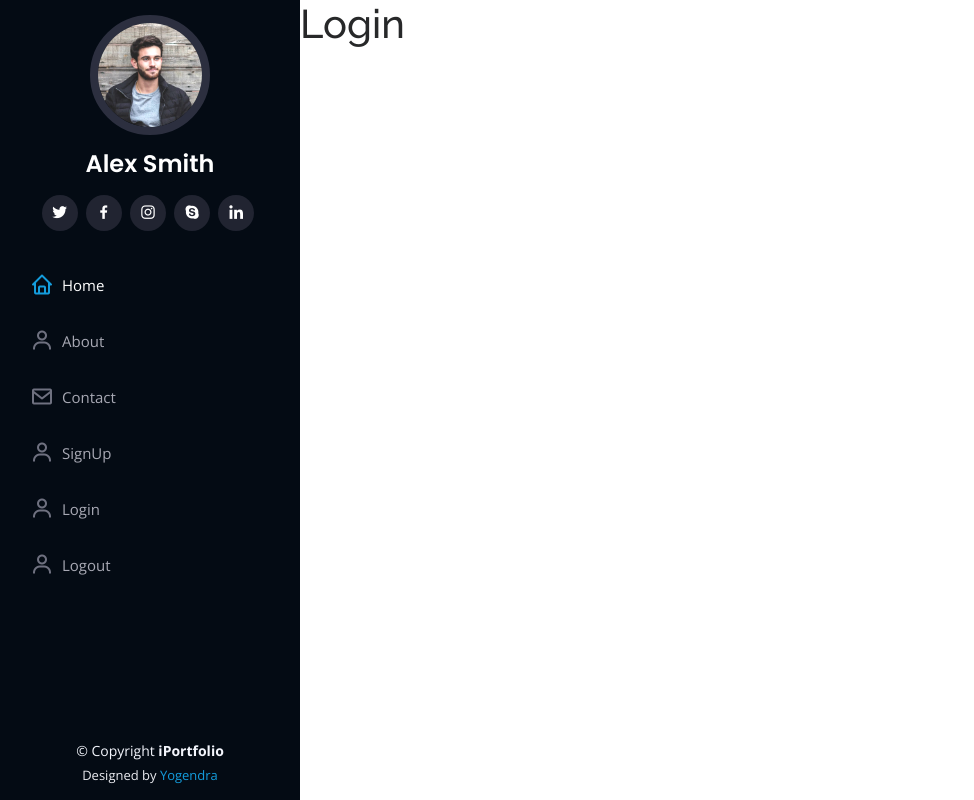
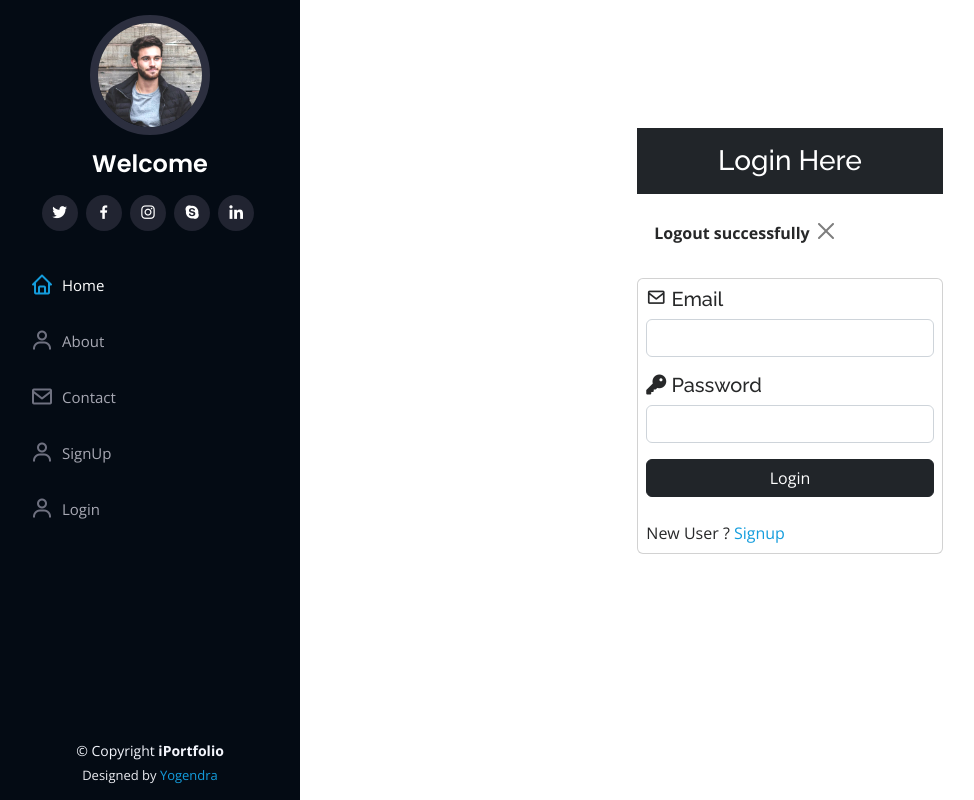
Before and after one commit to yogendradhami/portfolio_website, a Django app: page /authentication/logout/ in a window 1280 px wide. Shown: the whole page, without its empty margins (0-974 px from the left). Run offline with Django 4.2, Linux system fonts and the light colour scheme; some libraries are stand-ins or nearby versions.

Commit message:
authentication for login, signup and logout has been done successfully

```diff
--- a/portfolio_website/authapp/views.py
+++ b/portfolio_website/authapp/views.py
@@ -1,11 +1,45 @@
-from django.shortcuts import render
+from django.shortcuts import render,redirect
+from django.contrib.auth.models import User
+from django.contrib.auth import authenticate,login,logout
+from django.contrib import messages
 
 # Create your views here.
 def SignUp(request):
+    if request.method=='POST':
+        get_email=request.POST.get('email')
+        get_password=request.POST.get('pass1')
+        get_confirm_password=request.POST.get('pass2')
+        if get_password != get_confirm_password:
+            messages.info(request,'Password is not matching. Please try with new Password')
+            return redirect('/authentication/signup/')
+        try:
+            if User.objects.get(username=get_email):
+                messages.warning(request, "Email is taken")
+                return redirect('/authentication/login/')
+        except Exception as identifier:
+            pass
+        myuser=User.objects.create_user(get_email,get_email,get_password)
+        myuser.save()
+        messages.success(request, "User created successfully. Please login now!!")
+        return redirect('/authentication/login/')
+
     return render(request, 'authentication/signup.html')
 
 def Login(request):
+    if request.method == 'POST':
+        get_email=request.POST.get('email')
+        get_password=request.POST.get('password')
+        myuser=authenticate(username=get_email,password=get_password)
+
+        if myuser is not None:
+            login(request,myuser)
+            messages.success(request,"Login successfully")
+            return redirect('/')
+        else:
+            messages.error(request, "Invalid Credentials")
     return render(request, 'authentication/login.html')
 
 def Logout(request):
+    logout(request)
+    messages.success(request,"Logout successfully")
     return render(request, 'authentication/login.html')
--- a/portfolio_website/portfolio_website/settings.py
+++ b/portfolio_website/portfolio_website/settings.py
@@ -12,7 +12,7 @@ https://docs.djangoproject.com/en/4.1/ref/settings/
 
 from pathlib import Path
 import os
-from django.contrib import messages
+from django.contrib import  messages
 
 
 # Build paths inside the project like this: BASE_DIR / 'subdir'.
--- a/portfolio_website/templates/authentication/login.html
+++ b/portfolio_website/templates/authentication/login.html
@@ -1,9 +1,70 @@
 {% extends 'basic.html' %}
 
+{% load static %}
+
 {% block title %}
-    Login
+
+Login
+
 {% endblock title %}
 
+{% block stylecss %}
+
+<link rel="stylesheet" href="https://cdnjs.cloudflare.com/ajax/libs/font-awesome/6.3.0/css/all.min.css" integrity="sha512-SzlrxWUlpfuzQ+pcUCosxcglQRNAq/DZjVsC0lE40xsADsfeQoEypE+enwcOiGjk/bSuGGKHEyjSoQ1zVisanQ==" crossorigin="anonymous" referrerpolicy="no-referrer"/>
+
+{% endblock stylecss %}
+
+
 {% block body %}
-<h1> Login </h1>
+
+<div class="container mt-5 p-2">
+  <div class="row">
+    <div class="col-md-4"></div>
+
+    <div class="col-md-4 ">
+        <br><br><br>
+
+      <h3 class="text-white bg-dark text-center p-3">Login Here</h3>
+
+      {% for message in messages %}
+
+      <div class="alert alert-{{message.tags}}alert-dismissible fade show" role="alert">
+        <strong>{{message}}</strong>
+        <button type="button" class="btn-close" data-bs-dismiss="alert" aria-label="Close"></button>
+      </div>
+      {% endfor %}
+
+      <div class="card p-2" >
+        <form action="/authentication/login/" method="post">
+            {% csrf_token %}
+        <div class="form-group">
+          <h5>
+            <span><i class="bx bx-envelope"></i> Email </span>
+          </h5>
+          <input type="email" class="form-control mb-3" name="email" required/>
+        </div>
+
+        <div class="form-group">
+          <h5>
+            <span><i class="fa fa-key"></i> Password </span>
+          </h5>
+          <input type="password" class="form-control mb-3" name="password" required/>
+        </div>
+
+
+        <div class="d-grid gap-2">
+          <button type="submit" class="btn btn-dark" type="submit">
+            Login
+          </button>
+        </div>
+   <br>
+      New User ? <a href = "/authentication/signup/">Signup</a>
+      </div>
+
+    </form>
+    </div>
+    <div class="col-md-4"></div>
+  </div>
+</div>
+
 {% endblock body %}
--- a/portfolio_website/templates/basic.html
+++ b/portfolio_website/templates/basic.html
@@ -45,7 +45,7 @@
 
       <div class="profile">
         <img src="{% static 'assets/img/profile-img.jpg' %}" alt="" class="img-fluid rounded-circle">
-        <h1 class="text-light"><a href="index.html">Alex Smith</a></h1>
+        <h1 class="text-light"><a href="index.html">Welcome {{user.username}}</a></h1>
         <div class="social-links mt-3 text-center">
           <a href="#" class="twitter"><i class="bx bxl-twitter"></i></a>
           <a href="#" class="facebook"><i class="bx bxl-facebook"></i></a>
@@ -63,9 +63,17 @@
           <li><a href="#portfolio" class="nav-link scrollto"><i class="bx bx-book-content"></i> <span>Portfolio</span></a></li>
           <li><a href="/services" class="nav-link scrollto"><i class="bx bx-server"></i> <span>Services</span></a></li> {% endcomment %}
           <li><a href="/contact" class="nav-link scrollto"><i class="bx bx-envelope"></i> <span>Contact</span></a></li>
+
+          {% if not request.user.is_authenticated %}
           <li><a href="/authentication/signup/" class="nav-link scrollto"><i class="bx bx-user"></i> <span>SignUp</span></a></li>
           <li><a href="/authentication/login/" class="nav-link scrollto"><i class="bx bx-user"></i> <span>Login</span></a></li>
+
+          {% else %}
           <li><a href="/authentication/logout/" class="nav-link scrollto"><i class="bx bx-user"></i> <span>Logout</span></a></li>
+          {% endif %}
+
+
+
         </ul>
       </nav><!-- .nav-menu -->
     </div>
```
Also changed, not shown: portfolio_website/templates/authentication/logout.html (+9 -0 lines), portfolio_website/templates/authentication/signup.html (+42 -18 lines), portfolio_website/templates/layouts/master.html (+12 -0 lines), portfolio_website/db.sqlite3.
